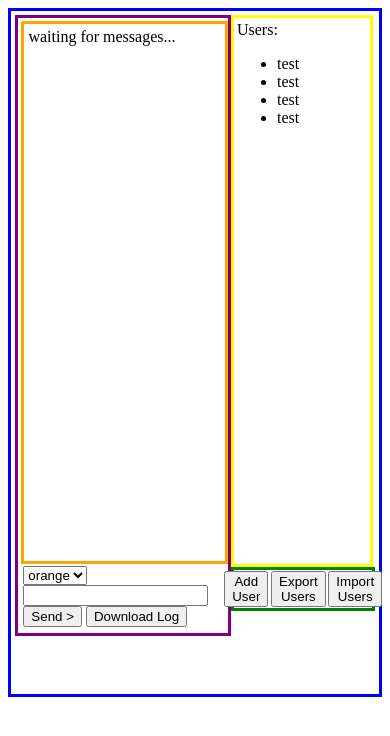
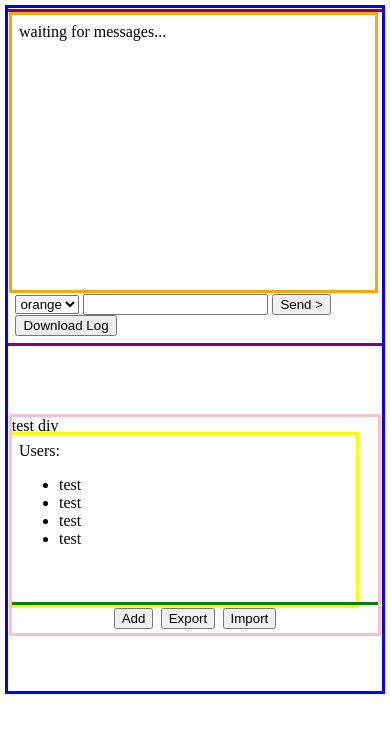
Before and after one commit to crisxh/chat_with_yourself, a plain HTML site: page index.html in a window 390 px wide. Drawn offline with Linux system fonts and the light colour scheme.

Commit message:
css style updates to be more responsive. cleaned up js file:removed unused code and console.logs

```diff
--- a/index.html
+++ b/index.html
@@ -40,7 +40,7 @@
                 </div>
                 <div id="userBox">
                     <div id="online">
-
+                    <div>test div</div>
                         <div id="userList">
                             Users:
                             <ul id="list">
@@ -51,9 +51,10 @@
                             </ul>
                         </div>
                         <div id="userButtons">
-                            <button id="addUser">Add User</button>
-                            <button id="exportUsers">Export Users</button>
-                            <button id="importUsers">Import Users</button>
+
+                            <button id="addUser"> Add </button>
+                            <button id="exportUsers">Export </button>
+                            <button id="importUsers">Import </button>
                         </div>
                     </div>
                 </div>
--- a/script.js
+++ b/script.js
@@ -1,16 +1,22 @@
-/* window.onbeforeunload = function(){
-    return "";
-}; */
+//global variables
 
+let userObj={
+    userName:"",
+    color:"",
+}
 
+msgs=document.querySelectorAll(".msg");
 
-//global variables
 
 let typing=document.getElementById("isTyping");
 let usrInput=document.getElementById("chatInput");
 let chatLog=[];
 let usrInputTxt=usrInput.value;
 let userName = document.getElementById("userSelect");
+
+    userSelect=document.getElementById("userSelect");
+   addUserSelect=document.createElement("option");
+
 
 class chatMeta {
     constructor(date,user,message){
@@ -69,6 +75,7 @@ function updateLogMsg(){
 
     logMsg.message=usrInput.value;
 
+
     typing="";
 
 
@@ -78,14 +85,7 @@ function updateLogMsg(){
 
 setInterval(updateLogMsg,100);
 
-/* function updateMsgTxt(){
-    logMsg.message=usrInputTxt;
-    console.log(logMsg.message);
-    console.log(usrInputTxt)
 
-}
-
-usrInput.addEventListener("click",updateMsgTxt); */
 
 function usrColor(){
     let usrColor=document.getElementById(userName.id);
@@ -102,6 +102,7 @@ function msgOutput(){
     output=document.createElement("div");
     output.className="msg";
     output.innerHTML=`<em>${logMsg.date}</em>   <b>${logMsg.user}</b>: ${logMsg.message}<br>`;
+    output.dataset.color=userObj.color;
     logBox.append(output);
     //logBox.innerHTML+=logMsg.date+" "+logMsg.user+": "+ logMsg.message+"<br>";
 
@@ -115,18 +116,7 @@ function exportJSON(){
 
 }
 
-/* function createCsv(){
-    var csv= 'Date, User, Message\n';
-    chatLog.forEach(function(row){
-        csv+=row.join(',');
-        csv+="\n"
-    });
-    var hiddenElement=document.createElement("a");
-    hiddenElement.href="data:text/csv;charset=utf-8," +encodeURI(csv);
-    hiddenElement.target="_blank";
-    hiddenElement.download="data.csv";
-    hiddenElement.click();
-} */
+
 
 function getTime(){
     var today=new Date();
@@ -141,7 +131,6 @@ function getTime(){
     return d+"/"+month+"/"+year+"/" +" "+ h+":"+m+":"+s;
 }
 
-console.log("time and date: "+ getTime());
 
 /*typing message */
 
@@ -153,7 +142,6 @@ function isTyping(){
     })
 }
 
-isTyping();
 
 
 let addUserBtn=document.getElementById("addUser");
@@ -166,10 +154,7 @@ addUserBtn.addEventListener("click",addUser);
 
 function addUser(){
 
-    let userObj={
-        userName:"",
-        color:"",
-    }
+
 
     userObj.userName=prompt("what is user name?");
     userObj.color=prompt("what color do you want?")
@@ -178,6 +163,11 @@ function addUser(){
     user.innerHTML=userObj.userName;
    // list.innerHTML+="<li>"+userObj.userName+"</li>";
    list.append(user);
+   addUserSelect.id=userObj.userName;
+   addUserSelect.innerHTML=userObj.userName;
+
+
+   userSelect.append(addUserSelect);
 
 
 }
--- a/style.css
+++ b/style.css
@@ -11,15 +11,19 @@
 
 body{
     display:flex;
+
     align-items: center;
     justify-content: center;
 }
 
 #chatContainer{
-    display:flex;
-    flex-direction: row;
-    border:solid blue;
-    width:fit-content;
+    display:grid;
+    grid-template-columns: 60% 40%;
+    justify-items: center;
+    /* display:flex;
+    flex-direction: row; */
+    outline:solid blue;
+    /* width:fit-content; */
     height: 80vh;
     padding:1%;
 }
@@ -27,23 +31,23 @@ body{
 #chatBox{
     display:flex;
     flex-direction: column;
-    border:solid purple;
-    height: 90%;
-    width: 80%;
+    outline:solid purple;
+    height: 80%;
+    width: 100%;
     padding:1%;
 }
 
 #chatLog{
-    border:solid orange;
+    outline:solid orange;
     height: 95%;
     width: 95%;
     padding:2%;
-    /*border:solid;*/
+    /*outline:solid;*/
     overflow:scroll;
 }
 
 #chatLog>p{
-    border:solid green;
+    outline:solid green;
 
 }
 
@@ -60,7 +64,7 @@ body{
      flex-direction:column;
      width: 100%;
      height:100%;
-     /*border:solid red;*/
+     /*outline:solid red;*/
 
 
  }
@@ -69,7 +73,7 @@ body{
      display:flex;
      flex-direction:column;
      overflow:scroll;
-     border:solid yellow;
+     outline:solid yellow;
      width: 90%;
      height: 80%;
      padding:2%;
@@ -82,17 +86,38 @@ body{
 
  #userBox{
      display:flex;
-     width: 40%;
-     height: 100%;
+     width: 100%;
+     height: 80%;
+     outline:solid pink;
 
  }
 
  #userButtons{
      display:flex;
      justify-content: center;
-     border:solid green;
+     outline:solid green;
+
  }
 
  #userButtons>button{
      margin:1%;
+
  }
+
+ @media screen and (max-width: 650px){
+
+    #chatContainer{
+        display:grid;
+        grid-template-columns:100%;
+        grid-template-rows: 60% 40%;
+        justify-items: center;
+        /* display:flex;
+        flex-direction: row; */
+        outline:solid blue;
+        /* width:fit-content; */
+        height: 80vh;
+        padding:1%;
+    }
+
+
+ }
```
